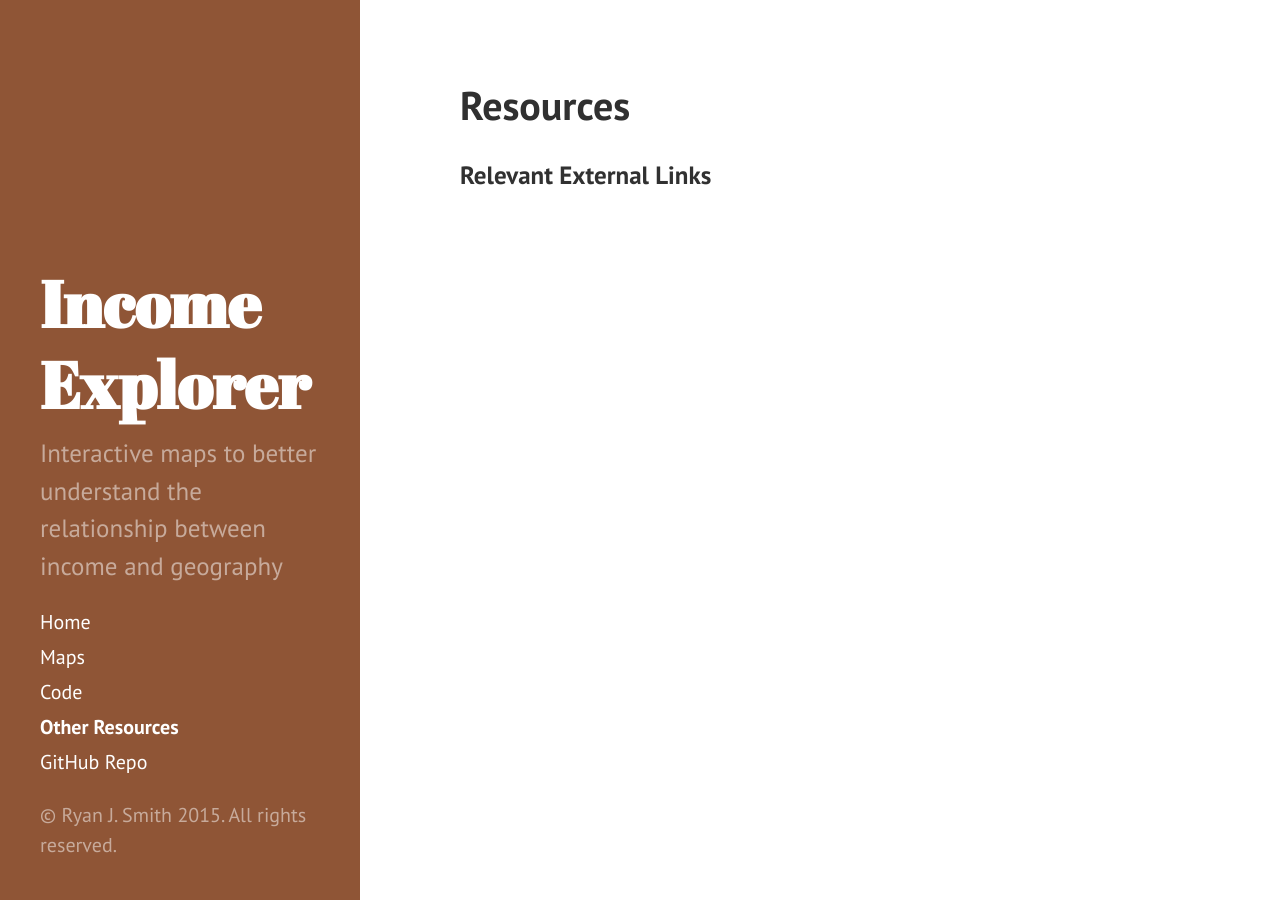
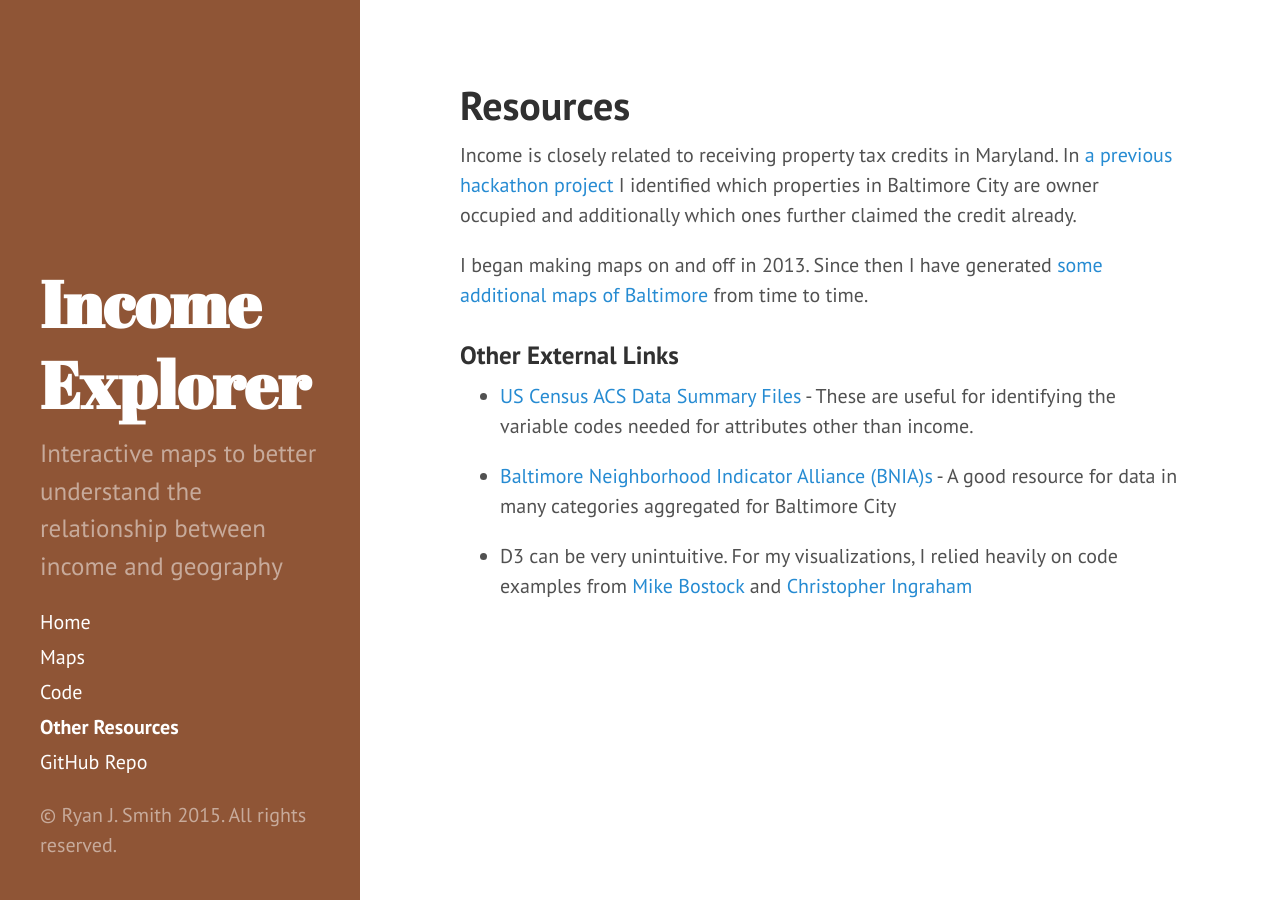
Before and after one commit to Ryan-J-Smith/income-explorer, a Jekyll site: the page built from resources.md, in a window 1280 px wide. Built offline with Jekyll 4.4.1, drawn with Linux system fonts in a browser that asks for light colours; Markdown is read by kramdown in place of the engine named in the settings.

Commit message:
Added resources

```diff
--- a/resources.md
+++ b/resources.md
@@ -3,4 +3,14 @@ layout: page
 title: Resources
 ---
 
-### Relevant External Links
+Income is closely related to receiving property tax credits in Maryland.  In [a previous hackathon project](http://www.baltimoretaxcredit.com/) I identified which properties in Baltimore City are owner occupied and additionally which ones further claimed the credit already.
+
+I began making maps on and off in 2013.  Since then I have generated [some additional maps of Baltimore](http://www.bmoremapped.com/) from time to time.
+
+### Other External Links
+
+* [US Census ACS Data Summary Files](http://www.census.gov/data/developers/data-sets/acs-survey-5-year-data.html) - These are useful for identifying the variable codes needed for attributes other than income.
+
+* [Baltimore Neighborhood Indicator Alliance (BNIA)s](http://bniajfi.org/) - A good resource for data in many categories aggregated for Baltimore City
+
+* D3 can be very unintuitive.  For my visualizations, I relied heavily on code examples from [Mike Bostock](http://bl.ocks.org/mbostock/4060606) and [Christopher Ingraham](http://www.washingtonpost.com/news/wonkblog/wp/2015/09/17/cold-weather-person-or-hot-weather-lover-this-map-shows-where-you-belong/)
```
